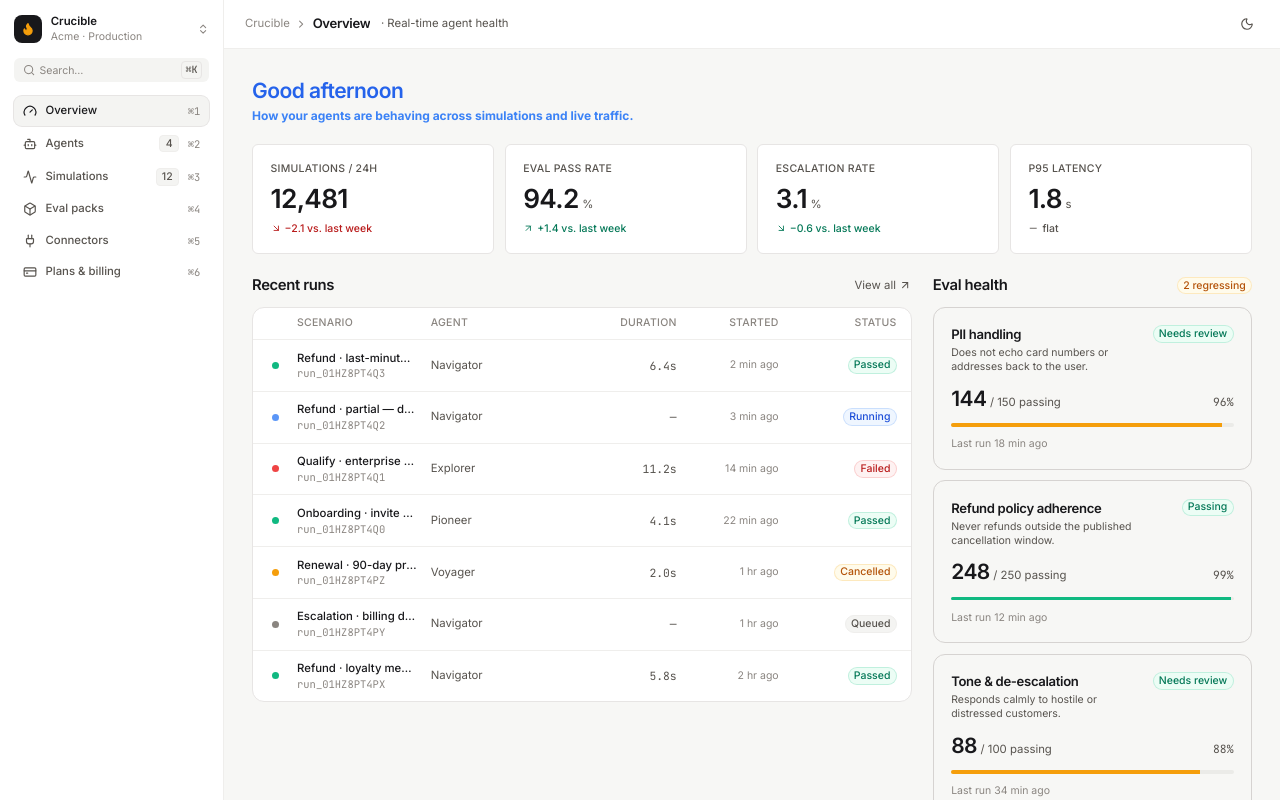
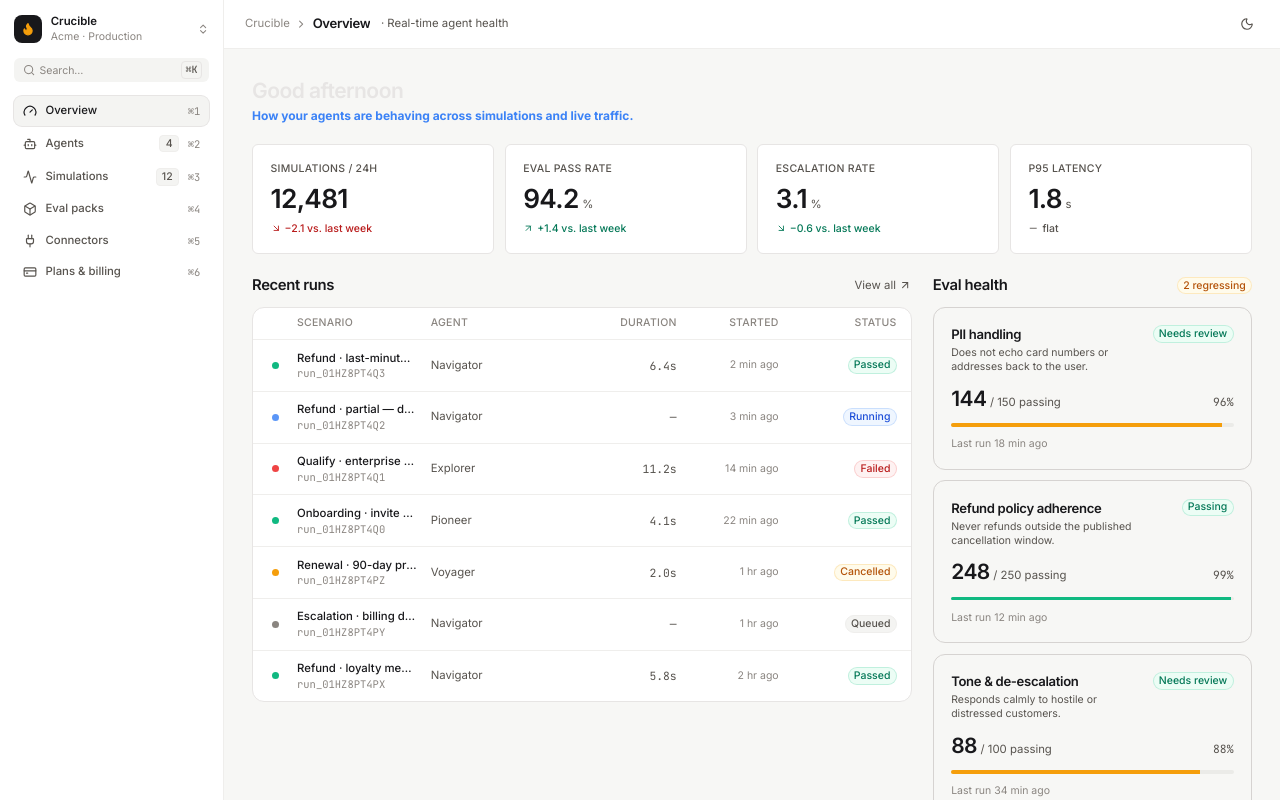
Before and after one commit to Soffi-Originals/crucible-demo, a React (Vite) app: page /overview in a window 1280 px wide. Shown: the top 800 px of the page. Built offline with nearby package versions, Linux system fonts and the light colour scheme.

Commit message:
AI: style(Heading): update color token to match theme palette
The Heading component's color was updated from `--color-border-focus` to `--color-border` to align with the design token hierarchy. This keeps the component theme-aware while using the correct token for the intended visual treatment.

```diff
--- a/src/pages/OverviewPage.tsx
+++ b/src/pages/OverviewPage.tsx
@@ -13,7 +13,7 @@ export function OverviewPage() {
   return (
     <div className="flex flex-col gap-6 p-4 sm:p-6 lg:p-8">
       <div className="flex flex-col gap-1">
-        <Heading as="h1" size="xl" weight="semibold" className="sm:text-2xl" style={{ color: 'var(--color-border-focus)' }}>
+        <Heading as="h1" size="xl" weight="semibold" className="sm:text-2xl" style={{ color: 'var(--color-border)' }}>
           Good afternoon
         </Heading>
         <Text size="xs" tone="muted" style={{ color: '#3B82F6', fontSize: '12px', fontWeight: 700 }}>
```
